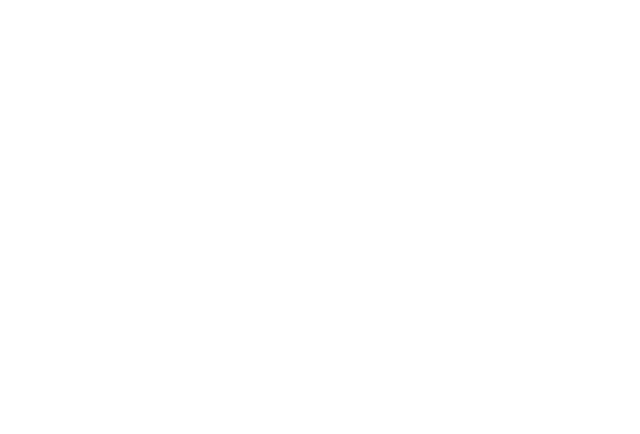
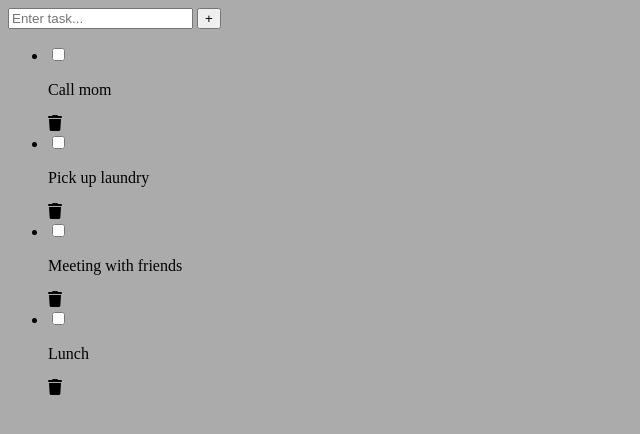
Before and after one commit to zuleika326/to-do-list, a plain HTML site: page index.html in a window 1280 px wide. Shown: the whole page, without its empty margins (0-640 px from the left). Drawn offline with Linux system fonts and the light colour scheme.

Commit message:
created to-do-list

```diff
--- a/index.html
+++ b/index.html
@@ -1,13 +1,48 @@
 <!DOCTYPE html>
 <html lang="en">
-<head>
-    <meta charset="UTF-8">
-    <meta http-equiv="X-UA-Compatible" content="IE=edge">
-    <meta name="viewport" content="width=device-width, initial-scale=1.0">
-    <link rel="stylesheet" href="style.css">
+  <head>
+    <meta charset="UTF-8" />
+    <meta http-equiv="X-UA-Compatible" content="IE=edge" />
+    <meta name="viewport" content="width=device-width, initial-scale=1.0" />
+    <link rel="stylesheet" href="style.css" /><link rel="stylesheet" href="https://cdnjs.cloudflare.com/ajax/libs/font-awesome/6.3.0/css/all.min.css" integrity="sha512-SzlrxWUlpfuzQ+pcUCosxcglQRNAq/DZjVsC0lE40xsADsfeQoEypE+enwcOiGjk/bSuGGKHEyjSoQ1zVisanQ==" crossorigin="anonymous" referrerpolicy="no-referrer" />
     <title>to-do-list</title>
-</head>
-<body>
-
-</body>
+  </head>
+  <body>
+    <div class="container">
+      <form action="">
+        <input type="text" placeholder="Enter task..." />
+        <button>+</button>
+      </form>
+      <ul class="tasks">
+        <li class="task">
+            <div class="content">
+                <input type="checkbox" name="" id="" />
+                <p>Call mom</p>
+            </div>
+          <i class="fa fa-trash" aria-hidden="true"></i>
+        </li>
+        <li class="task">
+            <div class="content">
+                <input type="checkbox" name="" id="" />
+                <p>Pick up laundry</p>
+            </div>
+          <i class="fa fa-trash" aria-hidden="true"></i>
+        </li>
+        <li class="task">
+            <div class="content">
+                <input type="checkbox" name="" id="" />
+                <p>Meeting with friends</p>
+            </div>
+          <i class="fa fa-trash" aria-hidden="true"></i>
+        </li>
+        <li class="task">
+            <div class="content">
+                <input type="checkbox" name="" id="" />
+                <p>Lunch</p>
+            </div>
+         <i class="fa fa-trash" aria-hidden="true"></i>
+        </li>
+      </ul>
+    </div>
+  </body>
 </html>
--- a/style.css
+++ b/style.css
@@ -0,0 +1,3 @@
+body{
+background-color: #ABABAB;
+}
```
